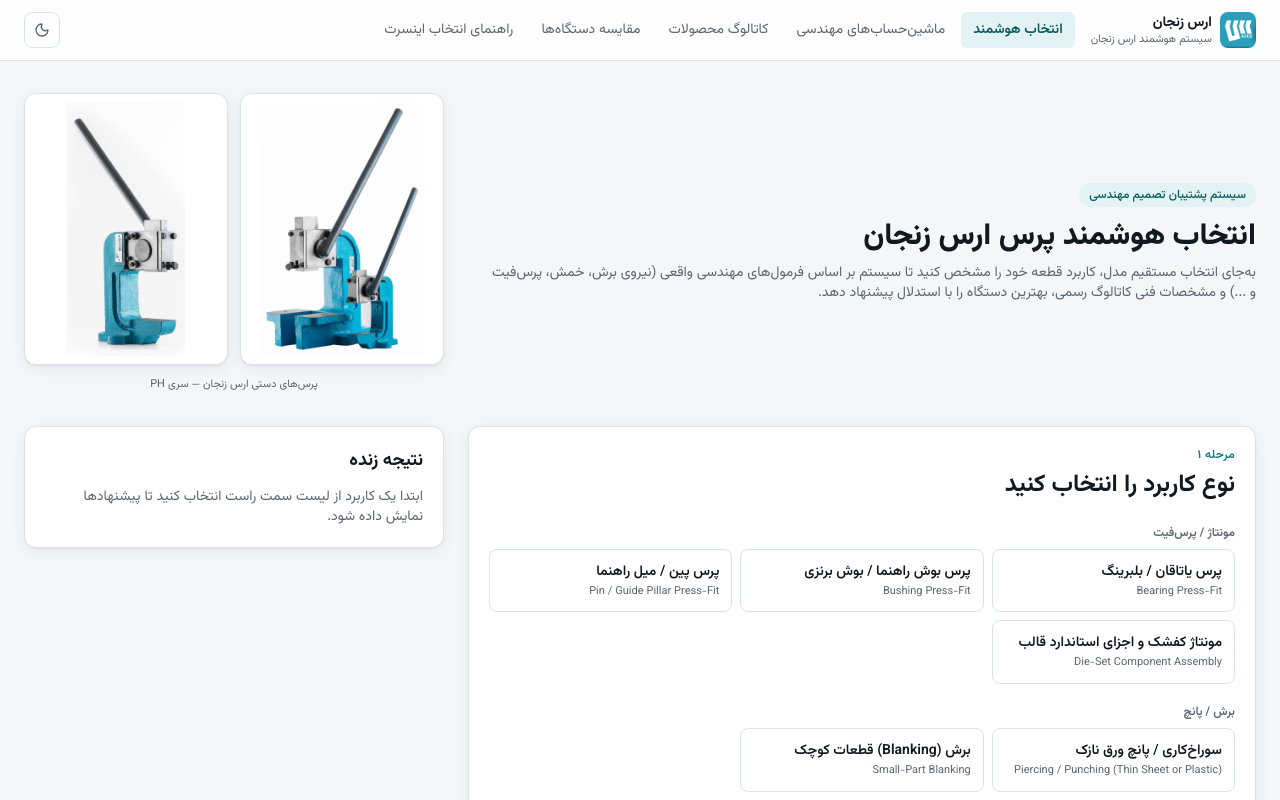
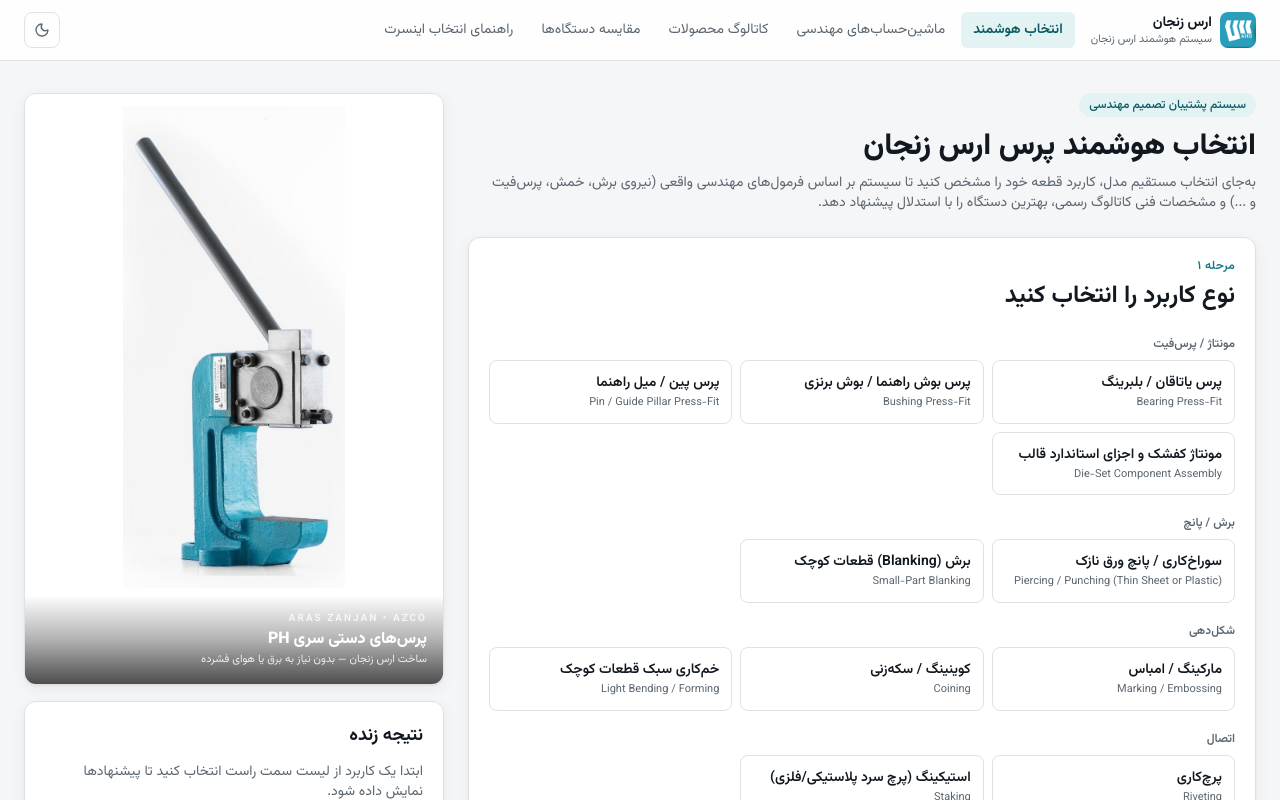
Before and after one commit to kambizmansourr-ai/press-advisor, a Next.js app: page / in a window 1280 px wide. Shown: the top 800 px of the page. Built offline with nearby package versions, Linux system fonts and the light colour scheme.

Commit message:
Homepage: full-height PH press banner in the left column

```diff
--- a/src/app/page.tsx
+++ b/src/app/page.tsx
@@ -19,7 +19,7 @@ import {
   CalcResult,
 } from "@/calculators/forceCalculators";
 import { recommendPresses } from "@/rules/engine";
-import { formatNumber } from "@/lib/utils";
+import { cn, formatNumber } from "@/lib/utils";
 import { AlertTriangle } from "lucide-react";
 import Image from "next/image";
 
@@ -111,7 +111,8 @@ export default function Home() {
 
   return (
     <div className="mx-auto max-w-7xl px-4 py-8 sm:px-6">
-      <div className="mb-8 grid grid-cols-1 items-center gap-6 lg:grid-cols-[minmax(0,1fr)_420px]">
+      <div className="grid grid-cols-1 gap-6 lg:grid-cols-[minmax(0,1fr)_420px]">
+        <div className="space-y-6">
           <div className="max-w-3xl">
             <Badge tone="accent">سیستم پشتیبان تصمیم مهندسی</Badge>
             <h1 className="mt-3 text-2xl font-extrabold sm:text-3xl">انتخاب هوشمند پرس ارس زنجان</h1>
@@ -121,33 +122,6 @@ export default function Home() {
             </p>
           </div>
 
-        <div className="grid grid-cols-2 gap-3">
-          <Card className="relative aspect-[3/4] overflow-hidden bg-white p-2">
-            <Image
-              src="/images/home/ph-press-pair.jpg"
-              alt="پرس‌های دستی ارس زنجان سری PH در دو سایز"
-              fill
-              className="object-contain p-2"
-              sizes="(min-width: 1024px) 210px, 50vw"
-              priority
-            />
-          </Card>
-          <Card className="relative aspect-[3/4] overflow-hidden bg-white p-2">
-            <Image
-              src="/images/home/ph-press-single.jpg"
-              alt="پرس دستی ارس زنجان مدل PH/5N"
-              fill
-              className="object-contain p-2"
-              sizes="(min-width: 1024px) 210px, 50vw"
-              priority
-            />
-          </Card>
-          <div className="col-span-2 text-center text-[11px] text-muted">پرس‌های دستی ارس زنجان — سری PH</div>
-        </div>
-      </div>
-
-      <div className="grid grid-cols-1 gap-6 lg:grid-cols-[minmax(0,1fr)_420px]">
-        <div className="space-y-6">
           <Card className="p-5">
             <SectionTitle eyebrow="مرحله ۱" title="نوع کاربرد را انتخاب کنید" />
             <ApplicationPicker value={values.applicationId} onSelect={(id) => setValue("applicationId", id)} />
@@ -190,6 +164,37 @@ export default function Home() {
         </div>
 
         <div className="space-y-4 lg:sticky lg:top-20 lg:self-start">
+          <Card
+            className={cn(
+              "relative overflow-hidden bg-white transition-[height] duration-500",
+              application ? "h-44" : "h-72 sm:h-96 lg:h-[calc(100vh-13rem)] lg:min-h-[420px]"
+            )}
+          >
+            {application ? (
+              <Image
+                src="/images/home/ph-press-pair.jpg"
+                alt="پرس‌های دستی ارس زنجان سری PH در دو سایز"
+                fill
+                className="object-cover object-[50%_60%]"
+                sizes="(min-width: 1024px) 420px, 100vw"
+              />
+            ) : (
+              <Image
+                src="/images/home/ph-press-single.jpg"
+                alt="پرس دستی ارس زنجان مدل PH/5N"
+                fill
+                className="object-contain object-center p-3 pb-24"
+                sizes="(min-width: 1024px) 420px, 100vw"
+                priority
+              />
+            )}
+            <div className="absolute inset-x-0 bottom-0 bg-gradient-to-t from-black/70 via-black/30 to-transparent p-4 text-white">
+              <div className="text-[10px] font-semibold uppercase tracking-[0.2em] text-white/80">Aras Zanjan • AZCO</div>
+              <div className="mt-0.5 text-base font-extrabold">پرس‌های دستی سری PH</div>
+              <div className="text-[11px] text-white/85">ساخت ارس زنجان — بدون نیاز به برق یا هوای فشرده</div>
+            </div>
+          </Card>
+
           <Card className="p-5">
             <div className="mb-3 flex items-center justify-between">
               <h2 className="text-lg font-bold">نتیجه زنده</h2>
```
Lines whose indentation alone changed are shown as unchanged.
